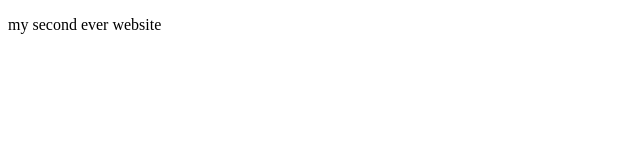
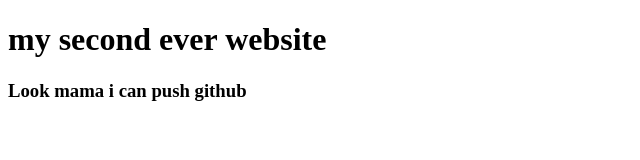
Before and after one commit to Sajib1021993/my-second-website, a plain HTML site: page index.html in a window 1280 px wide. Shown: the whole page, without its empty margins (0-640 px from the left). Drawn offline with Linux system fonts and the light colour scheme.

Commit message:
learn github

```diff
--- a/index.html
+++ b/index.html
@@ -7,6 +7,7 @@
     <title>Document</title>
 </head>
 <body>
-    <p>my second ever website</p>
+    <h1>my second ever website</h1>
+    <h3>Look mama i can push github</h3>
 </body>
 </html>
```
